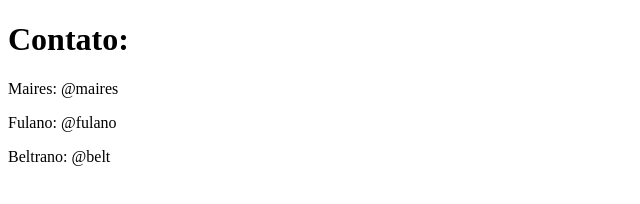
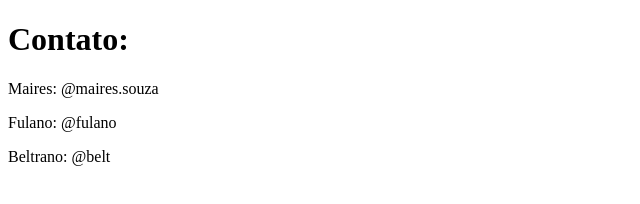
Before and after one commit to mairess/github-for-teams, a plain HTML site: page contato.html in a window 1280 px wide. Shown: the full height of the page, 0-640 px from the left. Drawn offline with Linux system fonts and the light colour scheme.

Commit message:
change my profile to instragram profile

```diff
--- a/contato.html
+++ b/contato.html
@@ -8,7 +8,7 @@
 </head>
 <body>
     <h1>Contato:</h1>
-    <p>Maires: @maires</p>
+    <p>Maires: @maires.souza</p>
     <p>Fulano: @fulano</p>
     <p>Beltrano: @belt</p>
 </body>
```
